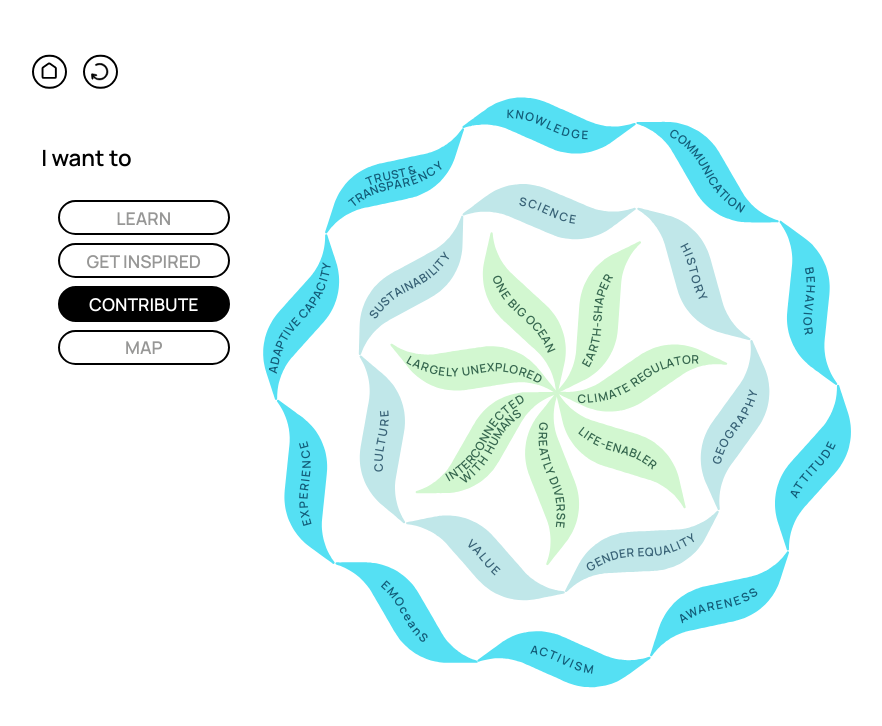
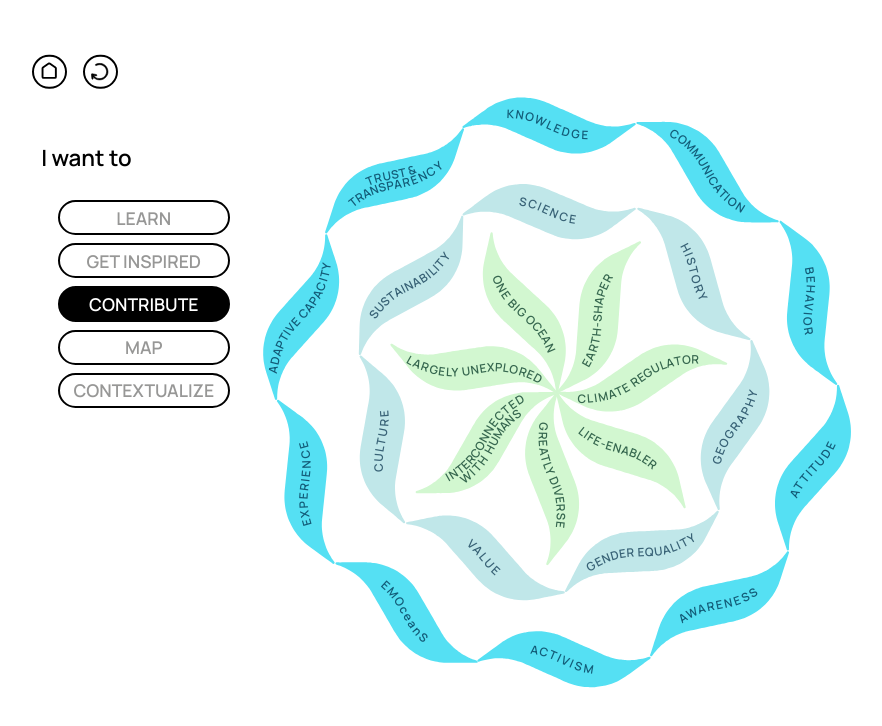
Before and after one commit to saradinismarques/ol-compass, a React (Create React App) app: page /#/contribute in a window 1280 px wide. Shown: the top 726 px of the page, without its empty margins (83-965 px from the left). Built offline with nearby package versions, Linux system fonts and the light colour scheme.

Commit message:
start contextualize again

```diff
--- a/src/components/Menu.js
+++ b/src/components/Menu.js
@@ -95,7 +95,7 @@ const Menu = () => {
             to="/learn2"
             className={`menu-button ${menuExpanded ? '' : 'solo'} ${activeButton === 'learn2' ? 'active' : ''}`}
           >
-            {language === "pt" ? "APRENDER" : "LEARN"}
+            {language === "pt" ? "aprender" : "learn"}
           </Link>
         }
         {(menuExpanded || activeButton === 'get-inspired') &&
@@ -103,7 +103,7 @@ const Menu = () => {
             to="/get-inspired"
             className={`menu-button ${menuExpanded ? '' : 'solo'}  ${activeButton === 'get-inspired' ? 'active' : ''}`}
           >
-            {language === "pt" ? "INSPIRAR-ME" : "GET INSPIRED"}
+            {language === "pt" ? "inspirar-me" : "get inspired"}
           </Link>
         }
         {(menuExpanded || activeButton === 'map2') &&
@@ -111,7 +111,7 @@ const Menu = () => {
             to="/contribute"
             className={`menu-button ${menuExpanded ? '' : 'solo'}  ${activeButton === 'contribute' ? 'active' : ''}`}
           >
-            {language === "pt" ? "CONTRIBUIR" : "CONTRIBUTE"}
+            {language === "pt" ? "contribuir" : "contribute"}
           </Link>
         }
         {(menuExpanded || activeButton === 'map2') &&
@@ -119,7 +119,15 @@ const Menu = () => {
             to="/map2"
             className={`menu-button ${menuExpanded ? '' : 'solo'}  ${activeButton === 'map2' ? 'active' : ''}`}
           >
-            {language === "pt" ? "MAPEAR" : "MAP"}
+            {language === "pt" ? "mapear" : "map"}
+          </Link>
+        }
+        {(menuExpanded || activeButton === 'map2') &&
+          <Link
+            to="/contextualize"
+            className={`menu-button ${menuExpanded ? '' : 'solo'}  ${activeButton === 'contextualize' ? 'active' : ''}`}
+          >
+            {language === "pt" ? "contextualizar" : "contextualize"}
           </Link>
         }
         {/*  (menuExpanded || activeButton === 'map') &&
--- a/src/data/static/en/modes-texts.json
+++ b/src/data/static/en/modes-texts.json
@@ -19,5 +19,12 @@
     "#text": "In this mode you can map the (potential) OL outcome of an existing or future sea-/water-related activity.",
     "#start-prompt": "Press 'Enter' on your keyboard to start.",
     "#?message NB - NOT AUTOMATIC": "[TBD based on the pre-test]"
+  },
+  {
+    "#MODE-LABEL": "CONTEXTUALIZE",
+    "#headline": "See how OL applies to your specific context",
+    "#text": "In this mode, you can see how each element applies to any body of water you want.",
+    "#start-prompt": "Click on any wave ([WAVE-I]) to start or press 'Enter' and enter a body of water in the search bar.",
+    "#?message NB - NOT AUTOMATIC": "[TBD based on the pre-test]"
   }
 ]
--- a/src/pages/ContributePage.js
+++ b/src/pages/ContributePage.js
@@ -13,7 +13,6 @@ const ContributePage = () => {
     firstMessage,
     isExplanationPage,
     setIsExplanationPage,
-    setNewCaseStudies,
   } = useContext(StateContext);
 
   // Initial state for the form
@@ -123,16 +122,13 @@ const ContributePage = () => {
       .then((response) => {
         console.log("Case Study submitted:", response.data);
 
-        // Update the local state (optional)
-        setNewCaseStudies((prev) => [...prev, newCaseStudy]);
-
         // Reset the state and compass after submission
         resetStateAndCompass();
       })
       .catch((error) => {
         console.error("Error submitting case study:", error);
       });
-  }, [resetStateAndCompass, setNewCaseStudies]);
+  }, [resetStateAndCompass]);
 
   // Handle Enter key
   const handleKeyDown = useCallback((e) => {
--- a/src/styles/components/Menu.css
+++ b/src/styles/components/Menu.css
@@ -29,6 +29,7 @@
     display: inline-flex;
     align-items: center;
     justify-content: center;
+    text-transform: uppercase;
 }
 
 .menu-button:hover,
```
